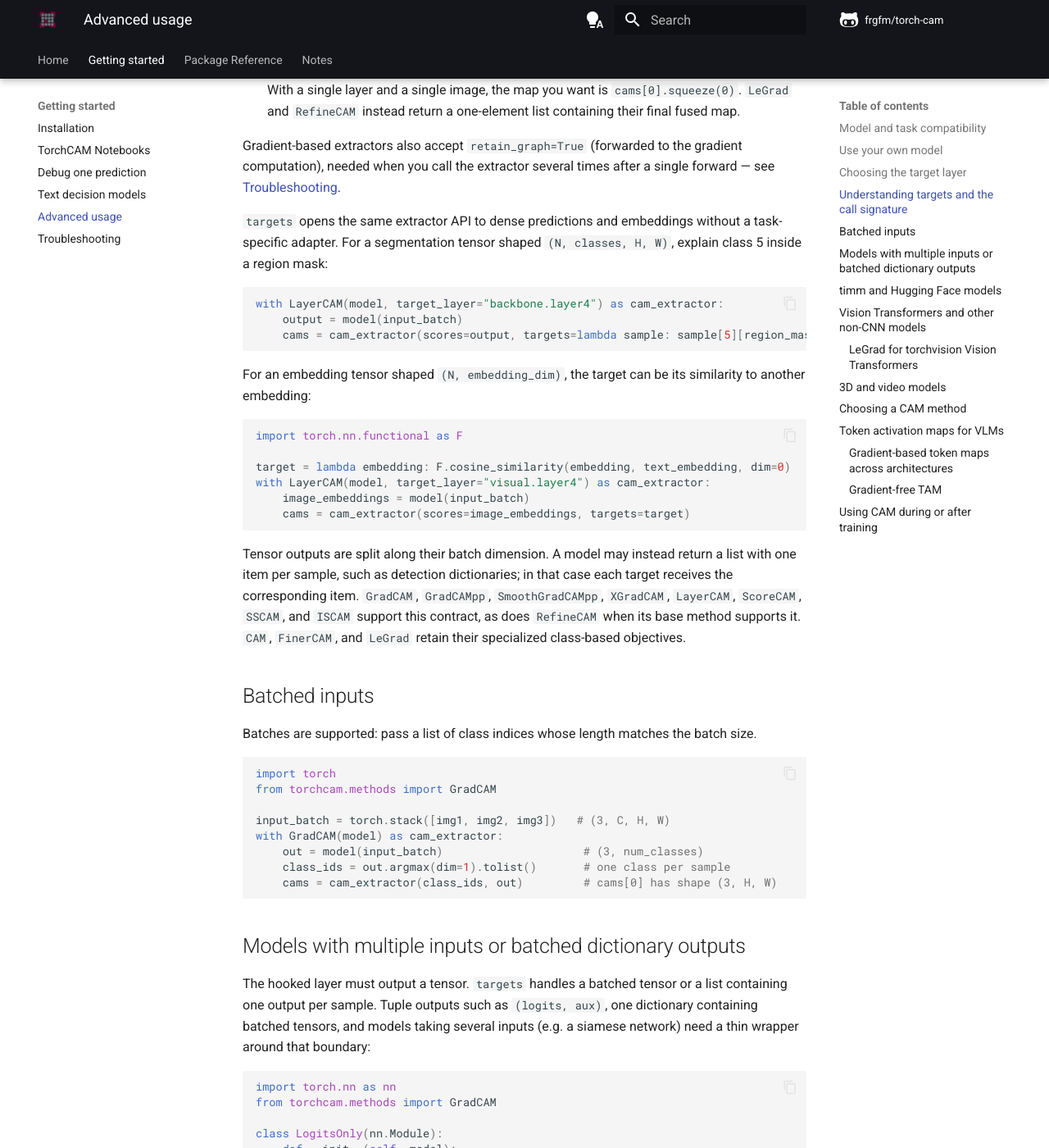
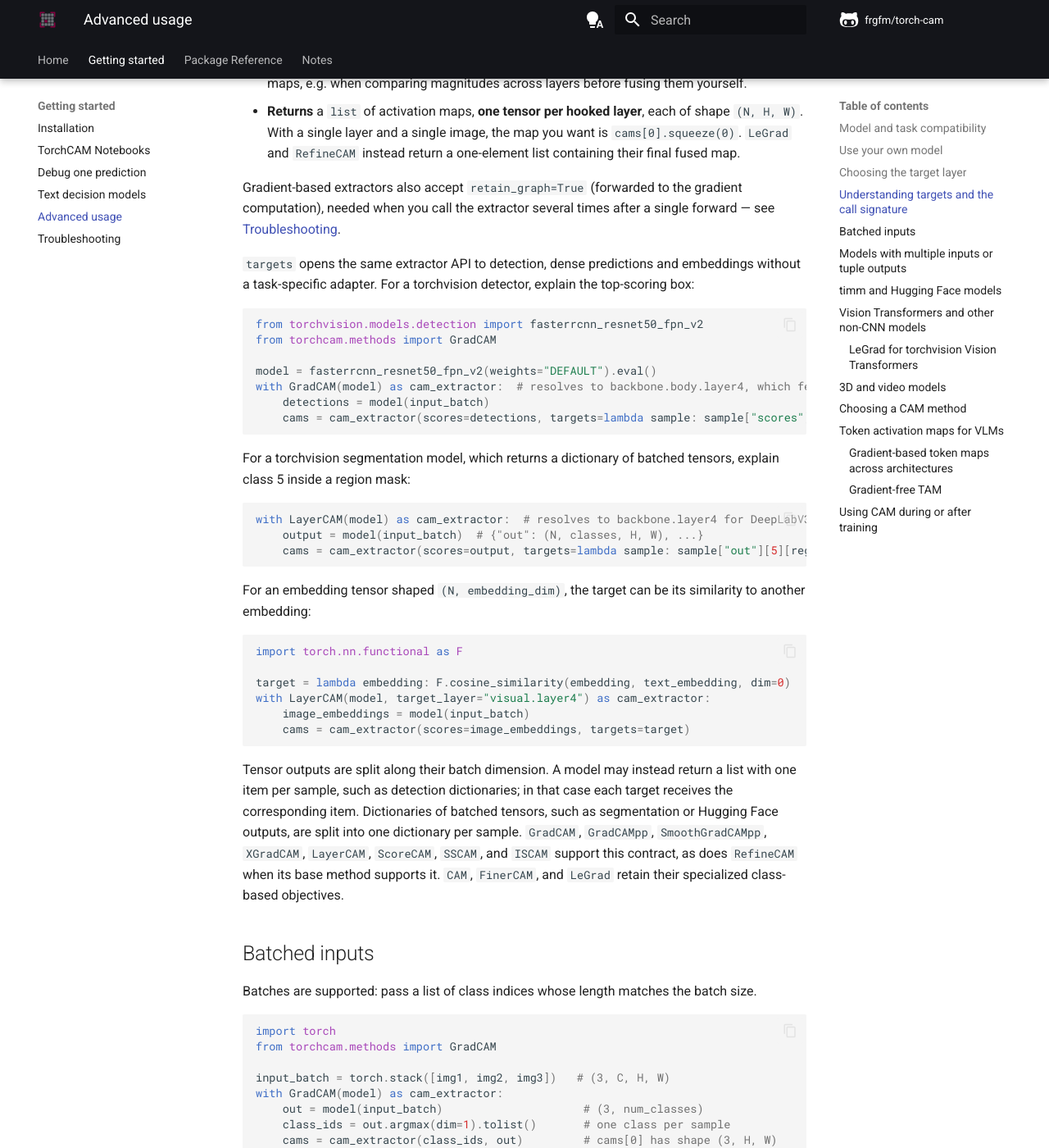
Before and after one commit to frgfm/torch-cam, an MkDocs documentation site: the page built from docs/docs/getting-started/advanced-usage.md, in a window 1280 px wide and 1400 px high, scrolled down 4794 px. Shown: the whole window at 82% size. Built offline with MkDocs 1.6.1 and Material for MkDocs 9.7.7, drawn with Linux system fonts in a browser that asks for light colours; comment, search, counter and statistics services are not loaded; some of the changed text lies outside the part shown.

Commit message:
feat: explain detection and segmentation models out of the box (#477)
* feat: explain detection and segmentation models out of the box

- Skip per-region and shared-module outputs during automatic target-layer resolution
- Accept dictionaries of batched tensors as `targets` outputs (incl. Score-CAM re-forwards)
- Name the target layer when it does not return a tensor
- Document torchvision detection/segmentation recipes and reposition README/PyPI metadata

Co-Authored-By: Claude Opus 5.5 <noreply@anthropic.com>

* docs: hook the detector backbone in the Faster R-CNN recipe

The automatic layer (backbone.fpn.layer_blocks.0, i.e. P2) gets no gradient
for boxes pooled from coarser FPN levels: on pretrained weights the top dog box
maps to P5 and the map is all zeros. backbone.body.layer4 feeds every level.

Co-Authored-By: Claude Opus 5.5 <noreply@anthropic.com>

* fix: stop automatic layer search at backbone feature dicts

Layers after a detection/segmentation backbone's feature dict only feed some FPN
levels or heads: the finest FPN level gets no gradient for large boxes, and a
single-proposal ROI head passes the batch-size check. Auto-resolution now picks
backbone.body.layer4 (Faster R-CNN) and backbone.layer4 (DeepLabV3/FCN).

Co-Authored-By: Claude Opus 5.5 <noreply@anthropic.com>

* fix: share scalar dict values across samples and align docs

- Hugging Face outputs with a scalar loss no longer reject the whole mapping
- Document the auto-layer stop rule, dict `targets`, and the GradCAM import

Co-Authored-By: Claude Opus 5.5 <noreply@anthropic.com>

---------

Co-authored-by: Claude Opus 5.5 <noreply@anthropic.com>

````diff
--- a/docs/docs/getting-started/advanced-usage.md
+++ b/docs/docs/getting-started/advanced-usage.md
@@ -46,8 +46,9 @@ cam_extractor = SmoothGradCAMpp(model, target_layer=model.features[7])   # by mo
 ```
 
 If you omit `target_layer`, TorchCAM runs a dummy forward of shape `(1, *input_shape)` (default
-`(3, 224, 224)`), picks the last layer whose output still has spatial dimensions, and logs the choice. If your
-model expects a different input, set `input_shape` accordingly — otherwise the dummy forward will fail or pick
+`(3, 224, 224)`), picks the last layer whose output still has spatial dimensions, and logs the choice. The search
+stops at the first layer returning a dictionary, such as a detection or segmentation backbone, and skips layers that
+run more than once or change the batch size. If your model expects a different input, set `input_shape` accordingly — otherwise the dummy forward will fail or pick
 the wrong layer:
 
 ```python
@@ -137,7 +138,7 @@ cam_extractor(class_idx=None, scores=None, normalized=True, *, targets=None)
   To explain the top prediction use the argmax (`out.squeeze(0).argmax().item()`), but you can pass **any** valid
   index to see where the model looks for that class. For a batch, pass one index per sample (see below).
 - **`scores`** — the raw model output. `class_idx` expects a tensor shaped `(N, num_classes)`; `targets` accepts a
-  batched tensor or one list item per sample. Required by gradient methods; ignored by `LeGrad`,
+  batched tensor, one list item per sample, or a dictionary of batched tensors. Required by gradient methods; ignored by `LeGrad`,
   `SmoothGradCAMpp`, and `CAM`. The Score-CAM family re-runs the stored input, so `scores` can be omitted.
 - **`targets`** — one callable shared by the batch or one callable per sample. Each callable receives one sample's
   model output and must return a scalar tensor. Pass exactly one of `class_idx` or `targets`.
@@ -152,13 +153,26 @@ Gradient-based extractors also accept `retain_graph=True` (forwarded to the grad
 the extractor several times after a single forward — see
 [Troubleshooting](troubleshooting.md#runtimeerror-trying-to-backward-through-the-graph-a-second-time).
 
-`targets` opens the same extractor API to dense predictions and embeddings without a task-specific adapter. For a
-segmentation tensor shaped `(N, classes, H, W)`, explain class 5 inside a region mask:
+`targets` opens the same extractor API to detection, dense predictions and embeddings without a task-specific
+adapter. For a torchvision detector, explain the top-scoring box:
 
 ```python
-with LayerCAM(model, target_layer="backbone.layer4") as cam_extractor:
-    output = model(input_batch)
-    cams = cam_extractor(scores=output, targets=lambda sample: sample[5][region_mask].mean())
+from torchvision.models.detection import fasterrcnn_resnet50_fpn_v2
+from torchcam.methods import GradCAM
+
+model = fasterrcnn_resnet50_fpn_v2(weights="DEFAULT").eval()
+with GradCAM(model) as cam_extractor:  # resolves to backbone.body.layer4, which feeds every FPN level
+    detections = model(input_batch)
+    cams = cam_extractor(scores=detections, targets=lambda sample: sample["scores"][0])
+```
+
+For a torchvision segmentation model, which returns a dictionary of batched tensors, explain class 5 inside a
+region mask:
+
+```python
+with LayerCAM(model) as cam_extractor:  # resolves to backbone.layer4 for DeepLabV3 and FCN ResNets
+    output = model(input_batch)  # {"out": (N, classes, H, W), ...}
+    cams = cam_extractor(scores=output, targets=lambda sample: sample["out"][5][region_mask].mean())
 ```
 
 For an embedding tensor shaped `(N, embedding_dim)`, the target can be its similarity to another embedding:
@@ -173,7 +187,8 @@ with LayerCAM(model, target_layer="visual.layer4") as cam_extractor:
 ```
 
 Tensor outputs are split along their batch dimension. A model may instead return a list with one item per sample,
-such as detection dictionaries; in that case each target receives the corresponding item. `GradCAM`,
+such as detection dictionaries; in that case each target receives the corresponding item. Dictionaries of batched
+tensors, such as segmentation or Hugging Face outputs, are split into one dictionary per sample. `GradCAM`,
 `GradCAMpp`, `SmoothGradCAMpp`, `XGradCAM`, `LayerCAM`, `ScoreCAM`, `SSCAM`, and `ISCAM` support this contract, as
 does `RefineCAM` when its base method supports it. `CAM`, `FinerCAM`, and `LeGrad` retain their specialized
 class-based objectives.
@@ -193,11 +208,11 @@ with GradCAM(model) as cam_extractor:
     cams = cam_extractor(class_ids, out)         # cams[0] has shape (3, H, W)
 ```
 
-## Models with multiple inputs or batched dictionary outputs
+## Models with multiple inputs or tuple outputs
 
-The hooked layer must output a tensor. `targets` handles a batched tensor or a list containing one output per sample.
-Tuple outputs such as `(logits, aux)`, one dictionary containing batched tensors, and models taking several inputs
-(e.g. a siamese network) need a thin wrapper around that boundary:
+The hooked layer must output a tensor. `targets` handles a batched tensor, a list containing one output per sample,
+or a dictionary of batched tensors. Tuple outputs such as `(logits, aux)`, `class_idx` on dictionary outputs, and
+models taking several inputs (e.g. a siamese network) need a thin wrapper around that boundary:
 
 ```python
 import torch.nn as nn
--- a/pyproject.toml
+++ b/pyproject.toml
@@ -5,14 +5,14 @@ build-backend = "uv_build"
 [project]
 name = "torchcam"
 version = "0.6.0.dev0"
-description = "Class activation maps for PyTorch vision models and input-token attribution for text decision classifiers"
+description = "Class activation maps for PyTorch vision models (classifiers, detectors, segmenters, VLMs) and input-token attribution for text decision classifiers"
 authors = [
     {name = "François-Guillaume Fernandez", email = "fg-feedback@protonmail.com"}
 ]
 readme = "README.md"
 requires-python = ">=3.11,<4"
 license = {file = "LICENSE"}
-keywords = ["pytorch", "deep learning", "class activation map", "cnn", "vision-transformer", "gradcam", "grad-cam", "saliency-map", "interpretability", "explainability", "xai", "text-classification", "integrated-gradients", "decision-models"]
+keywords = ["pytorch", "deep learning", "class activation map", "cnn", "vision-transformer", "gradcam", "grad-cam", "saliency-map", "interpretability", "explainability", "xai", "text-classification", "integrated-gradients", "decision-models", "object-detection", "semantic-segmentation", "vlm"]
 classifiers = [
     # https://pypi.org/classifiers/
     "Development Status :: 4 - Beta",
````
Also changed, not shown: other parts of docs/docs/getting-started/advanced-usage.md (+1 -1 lines), docs/docs/index.md (+2 -2 lines), README.md, 5 other files.
